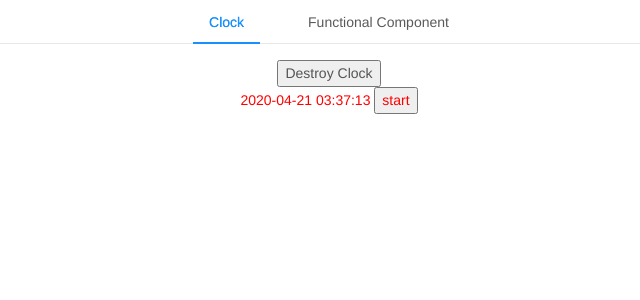
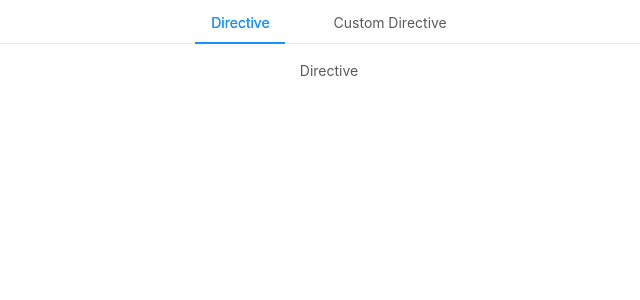
Before and after one commit to tjcchen/vue-practice, a Vue app in the folder vue-demo/: page / in a window 1280 px wide. Shown: the top 300 px of the page, without its empty margins (311-951 px from the left). Built offline with nearby package versions, Linux system fonts and the light colour scheme.

Commit message:
Add scaffolding for directive practice

```diff
--- a/vue-demo/src/main.js
+++ b/vue-demo/src/main.js
@@ -1,7 +1,7 @@
 import Vue from 'vue';
 import antd from "ant-design-vue";
 // import App from './App.vue;
-import Index from './views/hooks/Index.vue';
+import Index from './views/directive/Index.vue';
 import "ant-design-vue/dist/antd.css";
 
 Vue.config.productionTip = false
--- /dev/null
+++ b/vue-demo/src/views/directive/CustomDirective.vue
@@ -0,0 +1,16 @@
+<template>
+  <div class="tab-body-custom-directive">
+    Custom Directive
+  </div>
+</template>>
+
+<script>
+export default {
+  name: 'CustomDirective',
+  data: function() {
+    return {
+
+    };
+  }
+}
+</script>>
--- /dev/null
+++ b/vue-demo/src/views/directive/Directive.vue
@@ -0,0 +1,16 @@
+<template>
+  <div class="tab-body-directive">
+    Directive
+  </div>
+</template>>
+
+<script>
+export default {
+  name: 'Directive',
+  data: function() {
+    return {
+
+    };
+  }
+}
+</script>>
--- /dev/null
+++ b/vue-demo/src/views/directive/Index.vue
@@ -0,0 +1,35 @@
+<template>
+  <div id="app">
+    <a-tabs>
+      <a-tab-pane key="Directive" tab="Directive">
+        <Directive />
+      </a-tab-pane>
+      <a-tab-pane key="CustomDirective" tab="Custom Directive">
+        <CustomDirective />
+      </a-tab-pane>
+    </a-tabs>
+  </div>
+</template>
+
+<script>
+import Directive from './Directive';
+import CustomDirective from './CustomDirective';
+export default {
+  name: 'Index',
+  components: {
+    Directive,
+    CustomDirective
+  },
+  data: function() {
+    return {
+      message: 'hello vue'
+    };
+  }
+}
+</script>
+
+<style scoped>
+#app {
+  text-align: center;
+}
+</style>
```
